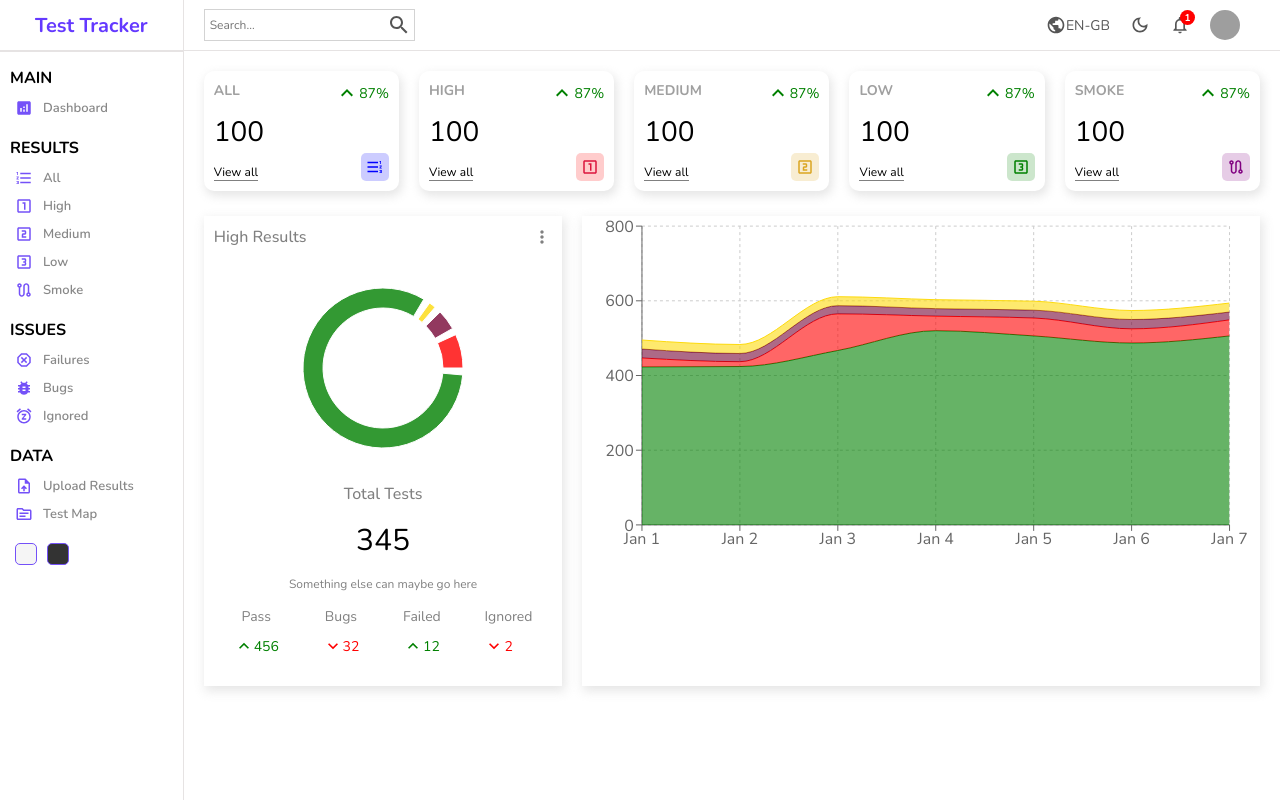
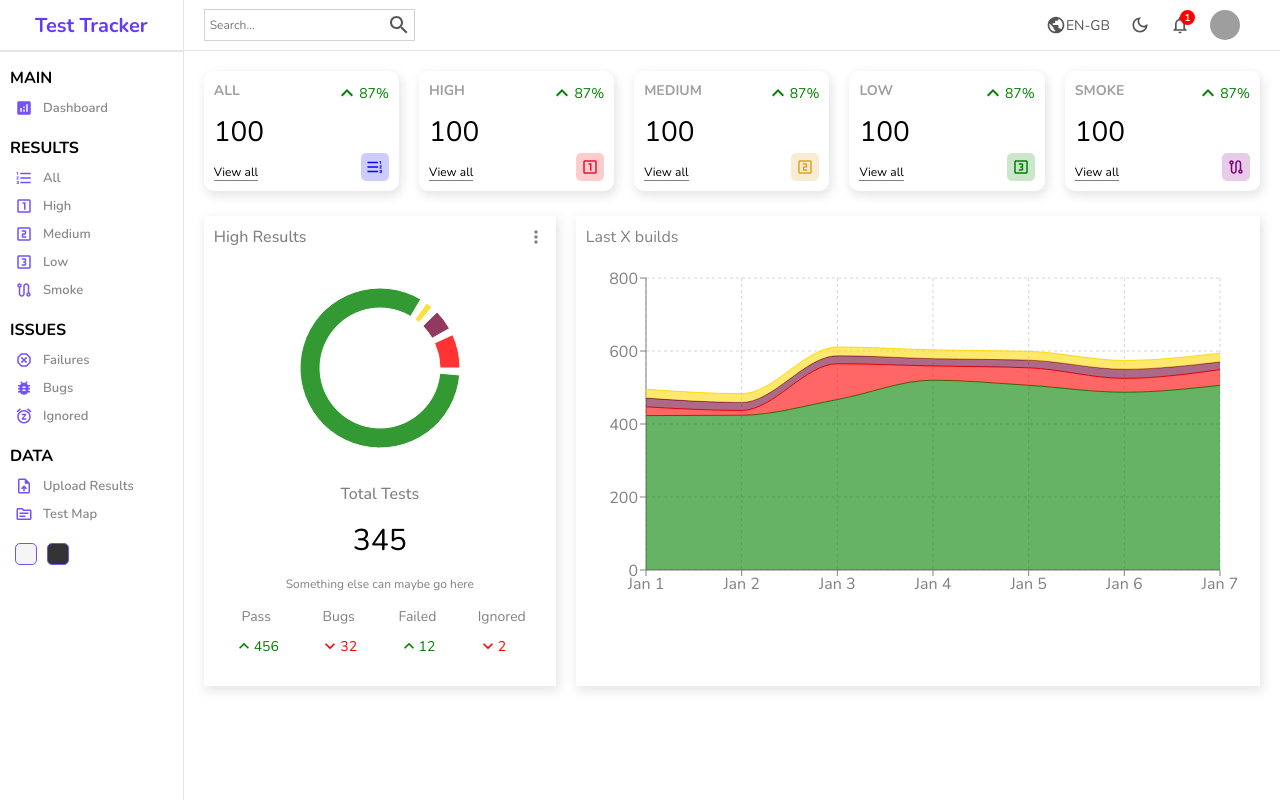
Before and after one commit to robbbowes/react-dashboard, a React (Create React App) app: page / in a window 1280 px wide. Built offline with nearby package versions, Linux system fonts and the light colour scheme; grey boxes are pictures that could not be loaded.

Commit message:
Chart and styling

```diff
--- a/src/components/chart/Chart.jsx
+++ b/src/components/chart/Chart.jsx
@@ -1,6 +1,7 @@
 import './chart.scss';
 
 import { AreaChart, Area, XAxis, YAxis, CartesianGrid, Tooltip, ResponsiveContainer } from 'recharts';
+// import { BarChart, Bar, Cell, XAxis, YAxis, CartesianGrid, Tooltip, Legend, ResponsiveContainer } from 'recharts';
 
 const Chart = () => {
 
@@ -58,6 +59,7 @@ const Chart = () => {
 
     return (
         <div className='chart'>
+            <div className="title">Last X builds</div>
             <ResponsiveContainer width="100%" aspect={2 / 1} >
                 <AreaChart
                     width={500}
@@ -70,15 +72,38 @@ const Chart = () => {
                         bottom: 0,
                     }}
                 >
-                    <CartesianGrid strokeDasharray="3 3" />
-                    <XAxis dataKey="name" />
-                    <YAxis />
+                    <CartesianGrid strokeDasharray="3 3" className="chart-grid" />
+                    <XAxis dataKey="name" stroke='gray' />
+                    <YAxis stroke='gray'/>
                     <Tooltip />
                     <Area type="monotone" dataKey="pass" stackId="1" stroke="rgb(0, 128, 0)" fill="rgb(0, 128, 0)" />
                     <Area type="monotone" dataKey="bugs" stackId="1" stroke="rgb(255, 0, 0)" fill="rgb(255, 0, 0)" />
                     <Area type="monotone" dataKey="failed" stackId="1" stroke="rgb(119, 7, 55)" fill="rgb(119, 7, 55)" />
                     <Area type="monotone" dataKey="ignored" stackId="1" stroke="rgb(253, 218, 13)" fill="rgb(253, 218, 13)" />
                 </AreaChart>
+
+                {/* <BarChart
+                    width={500}
+                    height={300}
+                    data={data}
+                    margin={{
+                        top: 20,
+                        right: 30,
+                        left: 20,
+                        bottom: 5,
+                    }}
+                >
+                    <CartesianGrid strokeDasharray="3 3" />
+                    <XAxis dataKey="name" />
+                    <YAxis />
+                    <Tooltip />
+                    <Legend />
+                    <Bar dataKey="pass" stackId="a" fill="rgb(0, 128, 0)" />
+                    <Bar dataKey="bugs" stackId="a" fill="rgb(255, 0, 0)" />
+                    <Bar dataKey="failed" stackId="a" fill="rgb(119, 7, 55)" />
+                    <Bar dataKey="ignored" stackId="a" fill="rgb(253, 218, 13)" />
+                </BarChart> */}
+
             </ResponsiveContainer>
         </div>
     );
--- a/src/components/chart/chart.scss
+++ b/src/components/chart/chart.scss
@@ -2,4 +2,14 @@
     flex: 4;
     -webkit-box-shadow: 2px 4px 10px 1px rgba(0, 0, 0, 0.47);
     box-shadow: 2px 4px 10px 1px rgba(201, 201, 201, 0.47);
+    padding: 10px;
+    color: gray;
+
+    .title {
+        margin-bottom: 20px;
+    }
+
+    .chart-grid {
+        stroke: rgb(213, 213, 213);
+    }
 }
```
